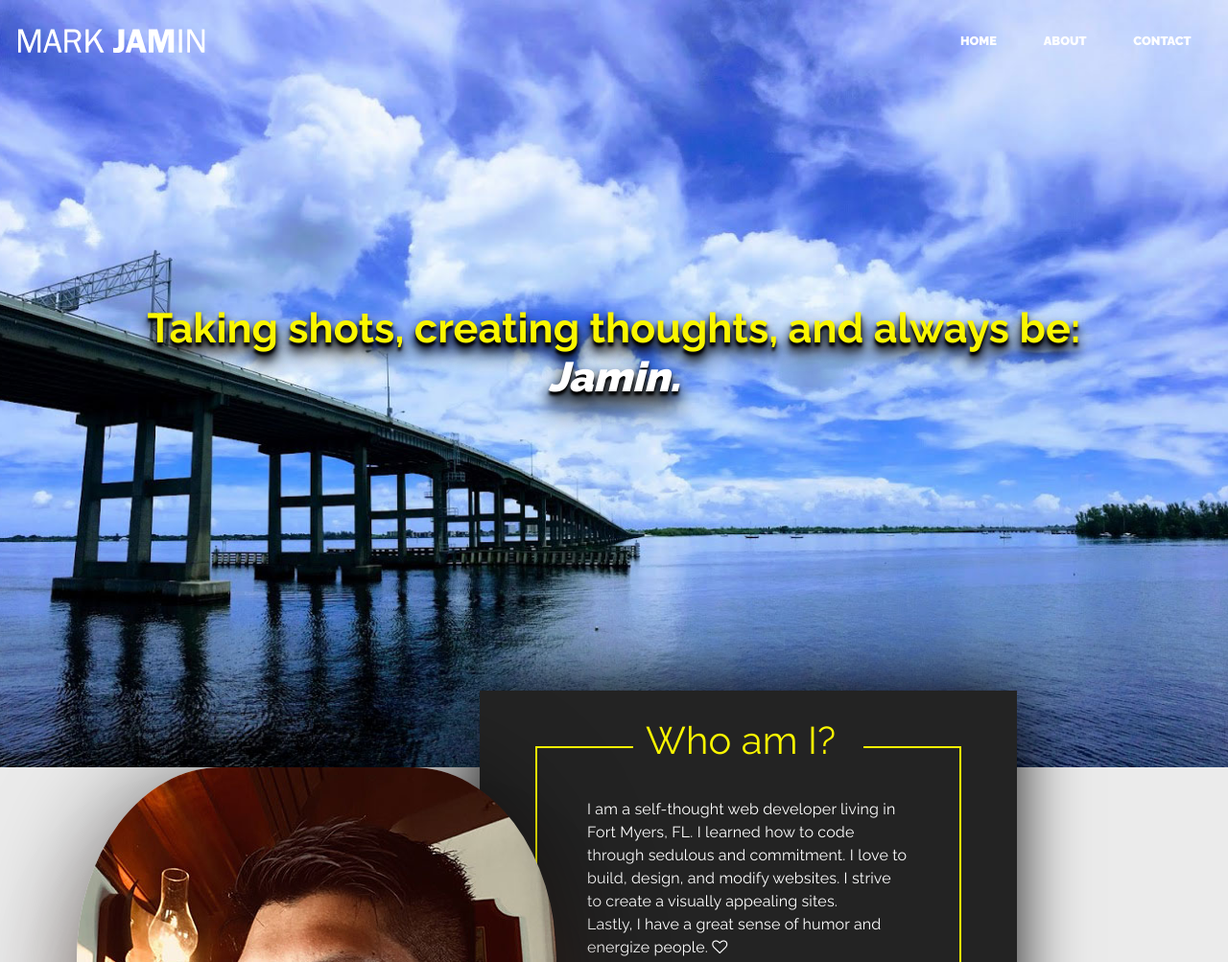
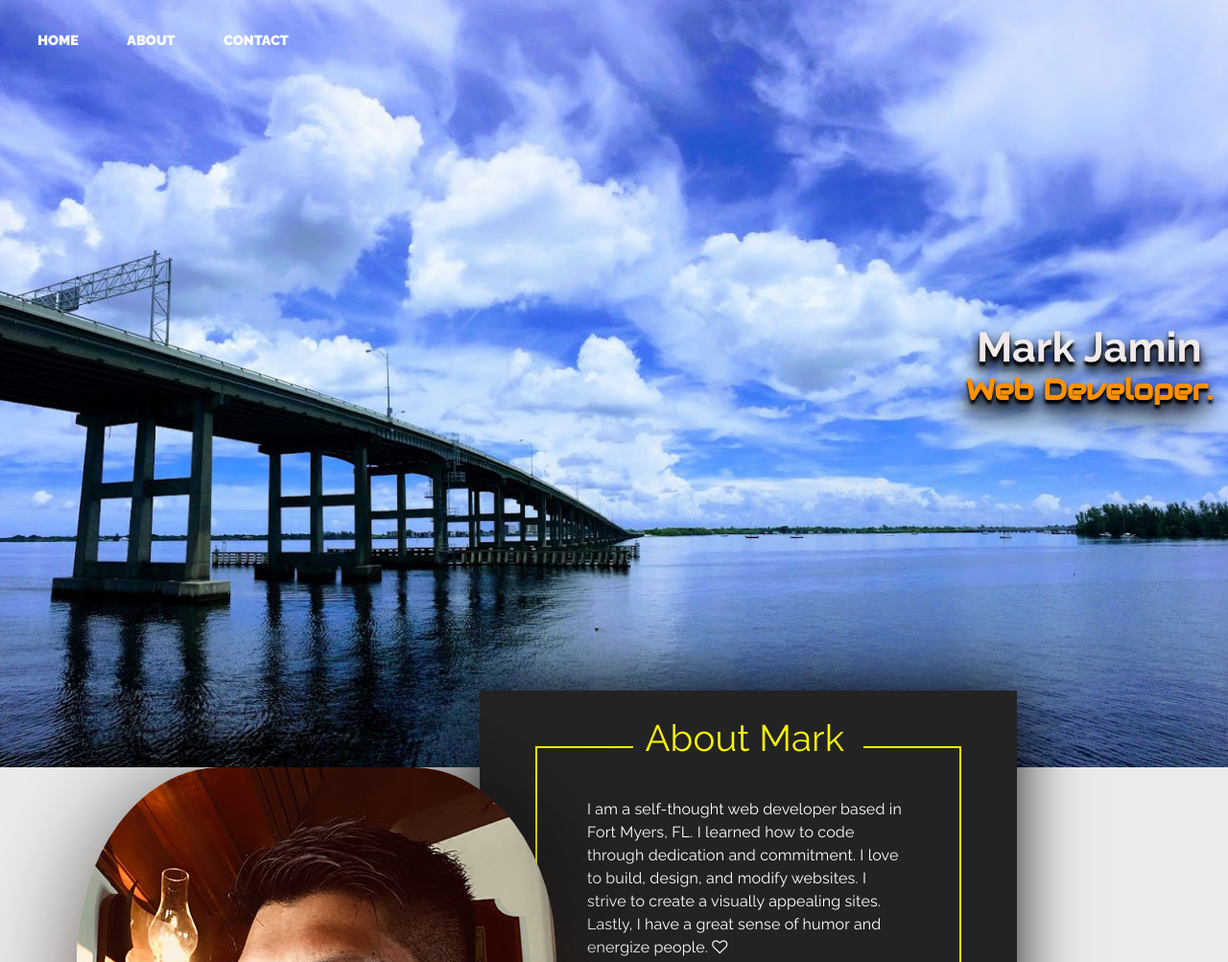
Before and after one commit to MarkJamin/New-Site, a plain HTML site: page index.html in a window 1280 px wide. Shown: the top 1003 px of the page at 96% size. Drawn offline with nearby package versions, Linux system fonts and the light colour scheme.

Commit message:
Changed Title layout and Nav

```diff
--- a/css/style.css
+++ b/css/style.css
@@ -1,4 +1,5 @@
 @import url('https://fonts.googleapis.com/css?family=Raleway:200,300,400,700,900');
+@import url('https://fonts.googleapis.com/css?family=Audiowide');
 
 
 * {
@@ -99,25 +100,29 @@ p:last-of-type {
 
 
 .title {
-	font-weight: 700;
-  font-size: 1.7rem;
-  margin-bottom: 1.5em;
-  color: #faf600;
-	text-align: center;
+	font-weight: 900;
+  font-size: 2rem;
+	margin-bottom: 1.5em;
 	text-shadow: 0px 4px 3px rgba(0, 0, 0, 2),
 							 0px 8px 10px rgba(0, 0, 0, 1),
 							 0px 12px 19px rgba(0, 0, 0, 1);
 }
 
+
+
 .title span {
-  font-weight: 900;
+	font-weight: 700;
+	color: rgb(255, 144, 0);
+	text-align: center;
+	font-family: 'Audiowide', cursive;
   display: block;
-  font-size: 1.0em;
-	color: #ffffff;
+  font-size: .7em;
 	text-shadow: 0px 4px 3px rgba(0, 0, 0, 3),
 							 0px 8px 13px rgba(0, 0, 0, 1),
 							 0px 18px 23px rgba(0, 0, 0, 1);
 }
+
+
 
 .title-cta {
 	color: #fff;
@@ -150,9 +155,13 @@ p:last-of-type {
 							 0px 18px 23px rgba(0, 0, 0, 1);
 }
 
-@media (min-width: 75rem) {
+@media (min-width: 60rem) {
   .title {
-    font-size: 2.7rem;
+		font-size: 2.7rem;
+		position: absolute;
+		top: 300px;
+		right: 16px;
+		font-weight: 700;
   }
 }
 
@@ -238,7 +247,7 @@ nav a {
 	padding: .5em;
 	text-transform: uppercase;
 	color: #ffffff;
-	font-size: .8rem;
+	font-size: .9rem;
 }
 
 nav a:hover,
@@ -246,13 +255,13 @@ nav a:focus {
 	color: #faf600;
 }
 
-@media (min-width:60rem) {
-	.logo {
+@media (min-width: 60rem) {
+/*	.logo {
 		float: left;
-	}
+	} */
 
 	nav {
-		float: right;
+		float: left;
 	}
 }
 
@@ -294,7 +303,7 @@ nav a:focus {
 	top: .95em;
 	background: #232323;
 	padding: 0 .325em;
-	font-size: 2.5rem;
+	font-size: 2.4rem;
 }
 
 	.Hero-pic {
@@ -322,7 +331,7 @@ nav a:focus {
 	.home-about-textbox h1 {
 		top: -.3em;
 		padding: 0 .325em;
-		font-size: 2.0rem;
+		font-size: 1.9rem;
 	}
 }
 
--- a/index.html
+++ b/index.html
@@ -22,9 +22,9 @@
   <header>
 
 
-    <img src="img/Logo.png" alt="Mark Jamin logo" class="logo">
+<!--<img src="img/Logo.png" alt="Mark Jamin logo" class="logo"> -->
 
-      <nav>
+     <nav>
           <ul>
               <li><a href="http://markjamin.com">Home</a></li>
               <li id="About-Me"><a href="#">About</a></li>
@@ -36,10 +36,13 @@
 
 <!-- The Landing Page -->
 
+<!-- add parallax--box @ h1 for parallax -->
 
 <section class="home-hero">
   <div class="container">
-      <h1 class="title parallax--box">Taking shots, creating thoughts, and always be: <span><i>Jamin.</i></span></h1>
+    <h1 class="title">Mark Jamin <br /> <span> Web Developer. </span> </h1>
+
+<!-- <h1 class="title">Taking shots, creating thoughts, and always be: <span><i>Jamin.</i></span></h1> -->
     <!-- <div id="Portfolio-Btn" class="button button-accent">View my portfolio</div> -->
 </section>
 
@@ -53,11 +56,10 @@
 
 <div class="container">
     <section class="home-about">
-
       <div class="home-about-textbox parallax--box">
         <img src="img/Hero.jpg" alt="Mr. Jamin" class="Hero-pic">
-        <h1>Who am I?</h1>
-<p id="AboutMe" class="home-about-para">I am a self-thought web developer living in Fort Myers, FL. I learned how to code through sedulous and commitment. I love
+        <h1>About Mark</h1>
+<p id="AboutMe" class="home-about-para">I am a self-thought web developer based in Fort Myers, FL. I learned how to code through dedication and commitment. I love
   to build, design, and modify websites. I strive to create a visually appealing sites.
   <!-- <span class="fa fa-level-down dropdown-content" aria-hidden="true"></span>
         <br />
```
Also changed, not shown: img/Hero-Picture-bg2.jpg (added).
